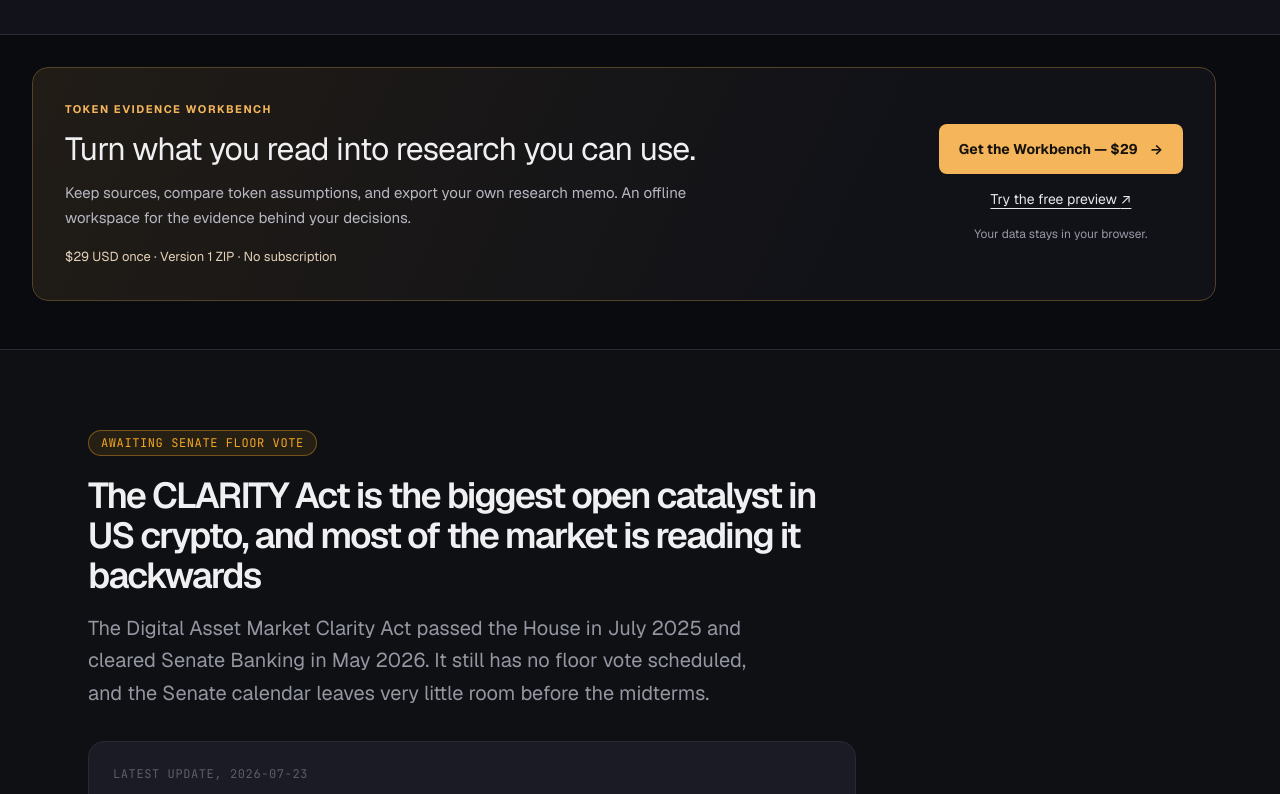
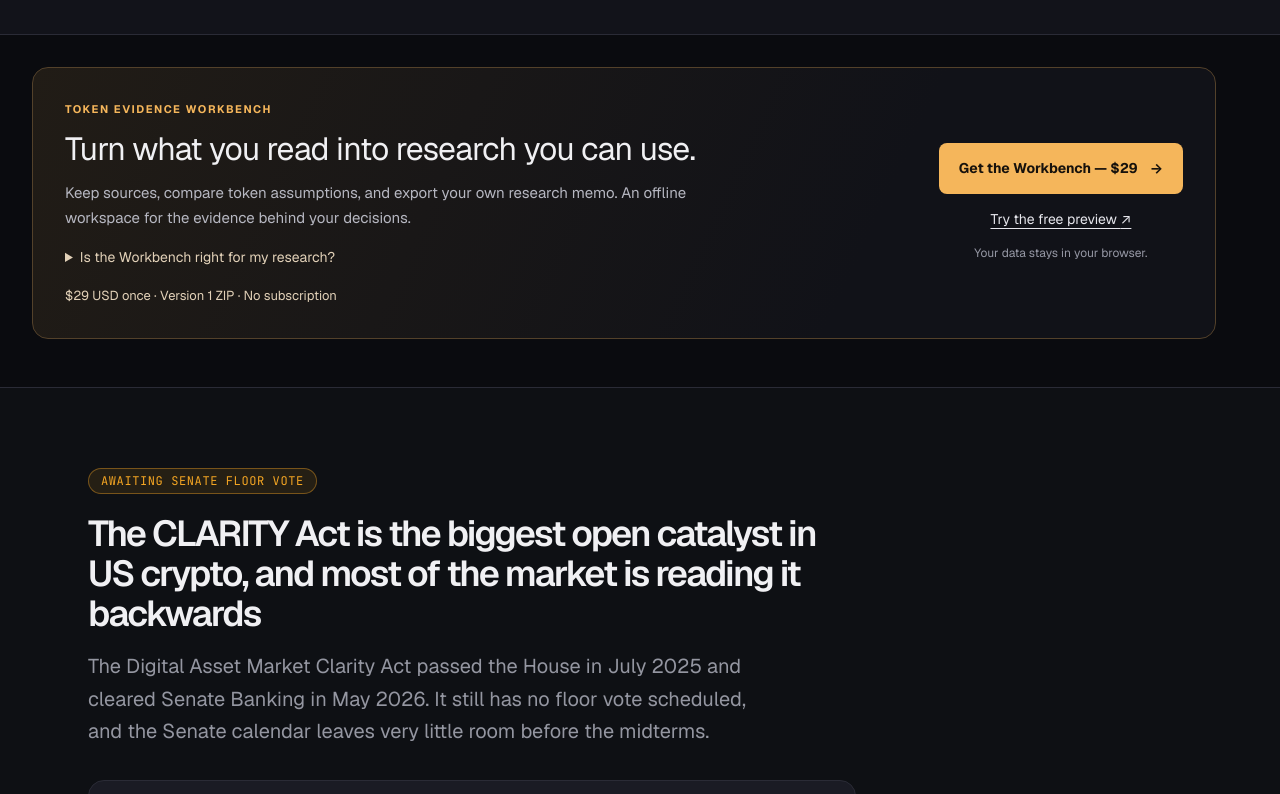
Before and after one commit to theluckystrike/earlythunder, a Next.js app: page / in a window 1280 px wide. Shown: the part 1026-1820 px from the top of the page. Built offline with nearby package versions, Linux system fonts and the light colour scheme.

Commit message:
Qualify Workbench fit and preview campaign links

```diff
--- a/public/workbench-cta.css
+++ b/public/workbench-cta.css
@@ -2,3 +2,5 @@
 .et-nav__panel-links a.et-nav__primary{color:#17120c}.et-nav__panel-links a.et-nav__primary:hover{color:#17120c;background:#ffd18c}
 .et-nav__ghost,.et-nav__primary{white-space:nowrap}@media(min-width:1201px){.et-nav__links{gap:18px}.et-nav__inner{gap:16px}}
 .nav__mobile-panel,.et-nav__panel{max-height:calc(100dvh - 56px);overflow-y:auto;overscroll-behavior:contain}.nav__mobile-cta,.et-nav__panel-links>.et-nav__primary{order:-1;margin-top:0;margin-bottom:12px}
+
+.workbench-offer__fit{margin:16px 0;color:#e2d1b8;font-size:14px;line-height:1.6}.workbench-offer__fit summary{cursor:pointer}.workbench-offer__fit p{margin-top:10px}.workbench-offer__fit summary:focus-visible{outline:3px solid #f5b65b;outline-offset:4px}
--- a/src/components/WorkbenchCTA.tsx
+++ b/src/components/WorkbenchCTA.tsx
@@ -1,13 +1,18 @@
 const PRODUCT_URL = "https://workbench.earlythunder.com/workbench/";
 
 export default function WorkbenchCTA({ placement = "footer" }: { placement?: string }) {
-  const tracking = `?utm_source=earlythunder&utm_medium=website&utm_content=${placement}`;
+  const tracking = `?utm_source=earlythunder&utm_medium=website&utm_campaign=workbench-fit&utm_content=${encodeURIComponent(placement)}`;
   return (
     <section className={`workbench-offer workbench-offer--${placement}`} aria-label="Token Evidence Workbench">
       <div className="workbench-offer__copy">
         <p className="workbench-offer__eyebrow">TOKEN EVIDENCE WORKBENCH</p>
         <h2>Turn what you read into research you can use.</h2>
         <p>Keep sources, compare token assumptions, and export your own research memo. An offline workspace for the evidence behind your decisions.</p>
+        <details className="workbench-offer__fit">
+          <summary>Is the Workbench right for my research?</summary>
+          <p>Use the free calculators for a quick calculation. Use the Workbench when you need to collect sources, compare your own token assumptions, and export a research memo.</p>
+          <p>Try the preview: add a source, record an assumption, and check the memo workflow before buying. This is a research workspace, not a trading signal or a promise of investment returns.</p>
+        </details>
         <p className="workbench-offer__details">$29 USD once · Version 1 ZIP · No subscription</p>
       </div>
       <div className="workbench-offer__actions">
```
